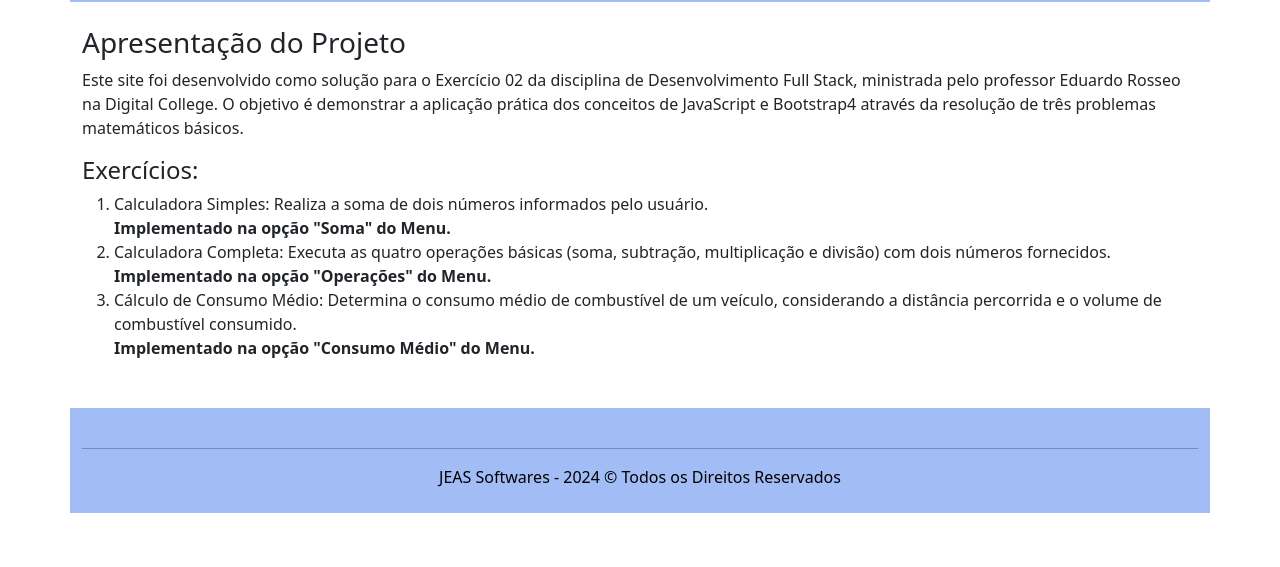
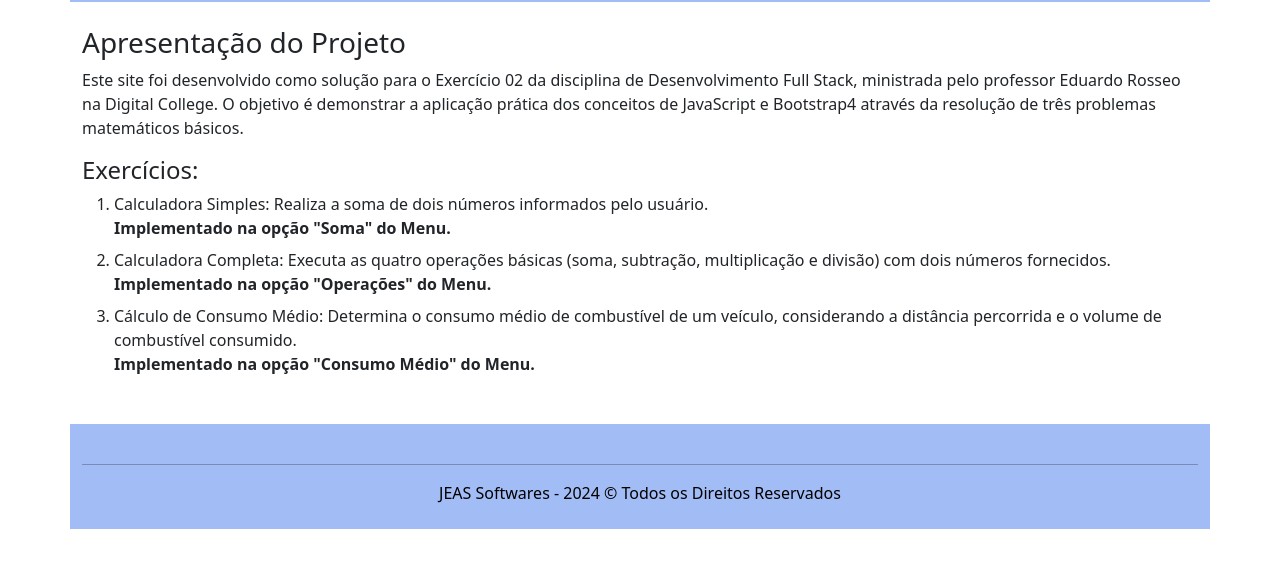
Before and after one commit to Turma-FS40-Aldeota/js-ex02-bootstrap, a plain HTML site: page index.html in a window 1280 px wide. Shown: the part 101-668 px from the top of the page. Drawn offline with Linux system fonts and the light colour scheme; a script that the page names is missing.

Commit message:
20/10/2024-Versão Final

```diff
--- a/css/reset.css
+++ b/css/reset.css
@@ -1,4 +1,5 @@
-/* CSS Reset */
+/* Arquivo reset.css */
+/* Reset propriedades CSS */
 * {
   margin: 0; /* Remove margens padrão */
   padding: 0; /* Remove padding padrão */
--- a/css/style.css
+++ b/css/style.css
@@ -1,3 +1,4 @@
+/* Arquivo Style.css */
 header {
   background-color: #a2bcf5;
   margin: 5px;
--- a/index.html
+++ b/index.html
@@ -1,10 +1,11 @@
+<!-- Arquivo: index.html -->
 <!DOCTYPE html>
 <html lang="pt-br">
 
 <head>
     <meta charset="UTF-8">
     <meta name="viewport" content="width=device-width, initial-scale=1.0">
-    <title>js-ex02-bootstrap</title>
+    <title>Exercício-02</title>
 
     <!-- Configuração Favicon -->
     <link rel="icon" type="image/png" sizes="16x16" href="../assets/favicon/logo-favicon.png">
@@ -70,13 +71,13 @@
                     <br><b>Implementado na opção "Soma" do Menu.</b>
                 </li>
 
-                <li class="numeral">
+                <li class="numeral mt-2">
                     Calculadora Completa: Executa as quatro operações básicas (soma, subtração, multiplicação e
                     divisão) com dois números fornecidos.
                     <br><b>Implementado na opção "Operações" do Menu.</b>
                 </li>
 
-                <li class="numeral">
+                <li class="numeral mt-2">
                     Cálculo de Consumo Médio: Determina o consumo médio de combustível de um veículo, considerando
                     a distância percorrida e o volume de combustível consumido.
                     <br><b>Implementado na opção "Consumo Médio" do Menu.</b>
--- a/js/combustivel.js
+++ b/js/combustivel.js
@@ -1,3 +1,6 @@
+// Arquivo: combustivel.js
+
+// Função Calcular Consumo de Combustível
 function calcular() {
     // Obtendo os valores dos inputs
     const num1 = parseFloat(document.getElementById('number1').value);
@@ -12,6 +15,7 @@ function calcular() {
     }
 }
 
+// Função Limpar Mensagens
 function limpar() {
     document.getElementById('number1').value = "";
     document.getElementById('number2').value = "";
--- a/js/operacoes.js
+++ b/js/operacoes.js
@@ -1,3 +1,6 @@
+// Arquivo: operacoes.js
+
+// Funções Calcular Operações
 function somar() {
 
     // Obtendo os valores dos inputs
@@ -62,7 +65,7 @@ function dividir() {
     }
 }
 
-
+// Função Limpar Mensagens
 function limpar() {
     document.getElementById('number1').value = "";
     document.getElementById('number2').value = "";
--- a/js/soma.js
+++ b/js/soma.js
@@ -1,3 +1,6 @@
+// Arquivo: soma.js
+
+// Função Calcular Soma
 function somar() {
     // Obtendo os valores dos inputs
     const num1 = parseFloat(document.getElementById('number1').value);
@@ -12,6 +15,7 @@ function somar() {
     }
 }
 
+// Função Limpar Mensagens
 function limpar() {
     document.getElementById('number1').value = "";
     document.getElementById('number2').value = "";
```
Also changed, not shown: src/consumoMedio.html (+1 -0 lines), src/operacoes.html (+1 -0 lines), src/soma.html (+1 -0 lines), 1 other file.
